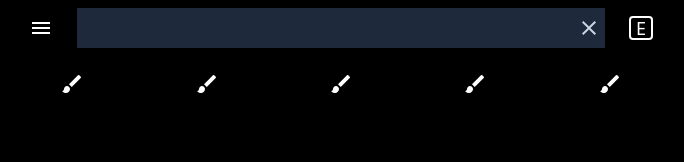
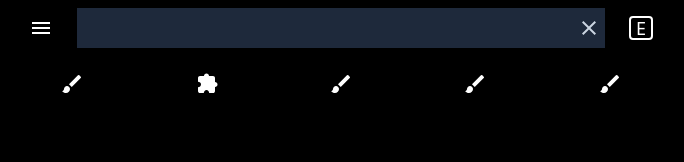
Before and after one commit to bryanjenningz/japanese-dictionary, a Next.js app: page / in a window 1280 px wide. Shown: the top 162 px of the page, without its empty margins (299-983 px from the left). Built offline with nearby package versions, Linux system fonts and the light colour scheme.

Commit message:
Add puzzle piece icon

```diff
--- /dev/null
+++ b/src/icons/PuzzlePieceIcon.tsx
@@ -0,0 +1,15 @@
+export const PuzzlePieceIcon = () => {
+  return (
+    <svg
+      xmlns="http://www.w3.org/2000/svg"
+      height="24"
+      viewBox="0 -960 960 960"
+      width="24"
+    >
+      <path
+        fill="currentColor"
+        d="M352-120H200q-33 0-56.5-23.5T120-200v-152q48 0 84-30.5t36-77.5q0-47-36-77.5T120-568v-152q0-33 23.5-56.5T200-800h160q0-42 29-71t71-29q42 0 71 29t29 71h160q33 0 56.5 23.5T800-720v160q42 0 71 29t29 71q0 42-29 71t-71 29v160q0 33-23.5 56.5T720-120H568q0-50-31.5-85T460-240q-45 0-76.5 35T352-120Z"
+      />
+    </svg>
+  );
+};
--- a/src/pages/index.tsx
+++ b/src/pages/index.tsx
@@ -1,13 +1,14 @@
 import { BrushIcon } from "~/icons/BrushIcon";
 import { CloseIcon } from "~/icons/CloseIcon";
 import { MenuIcon } from "~/icons/MenuIcon";
+import { PuzzlePieceIcon } from "~/icons/PuzzlePieceIcon";
 
 const headerBottomTabs = [
-  { tab: 1, label: "Search by drawing characters", icon: <BrushIcon /> },
-  { tab: 2, label: "Search by drawing characters", icon: <BrushIcon /> },
-  { tab: 3, label: "Search by drawing characters", icon: <BrushIcon /> },
-  { tab: 4, label: "Search by drawing characters", icon: <BrushIcon /> },
-  { tab: 5, label: "Search by drawing characters", icon: <BrushIcon /> },
+  { id: 1, label: "Search by drawing characters", icon: <BrushIcon /> },
+  { id: 2, label: "Search by character primitives", icon: <PuzzlePieceIcon /> },
+  { id: 3, label: "Search by drawing characters", icon: <BrushIcon /> },
+  { id: 4, label: "Search by drawing characters", icon: <BrushIcon /> },
+  { id: 5, label: "Search by drawing characters", icon: <BrushIcon /> },
 ];
 
 export default function Home() {
@@ -38,10 +39,10 @@ export default function Home() {
           </section>
 
           <section className="flex h-14 items-center">
-            {headerBottomTabs.map(({ tab, label, icon }) => {
+            {headerBottomTabs.map(({ id, label, icon }) => {
               return (
                 <button
-                  key={tab}
+                  key={id}
                   className="flex grow items-center justify-center"
                 >
                   <span className="sr-only">{label}</span>
```
